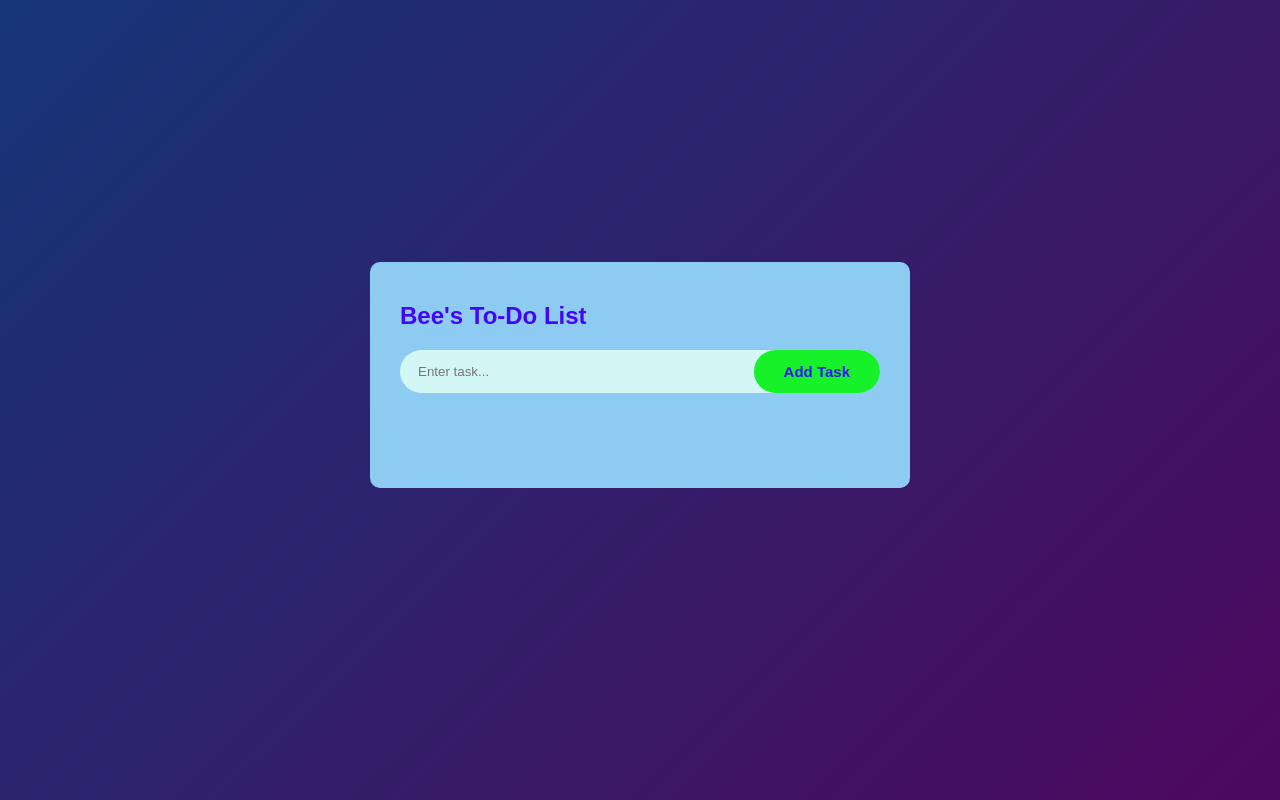
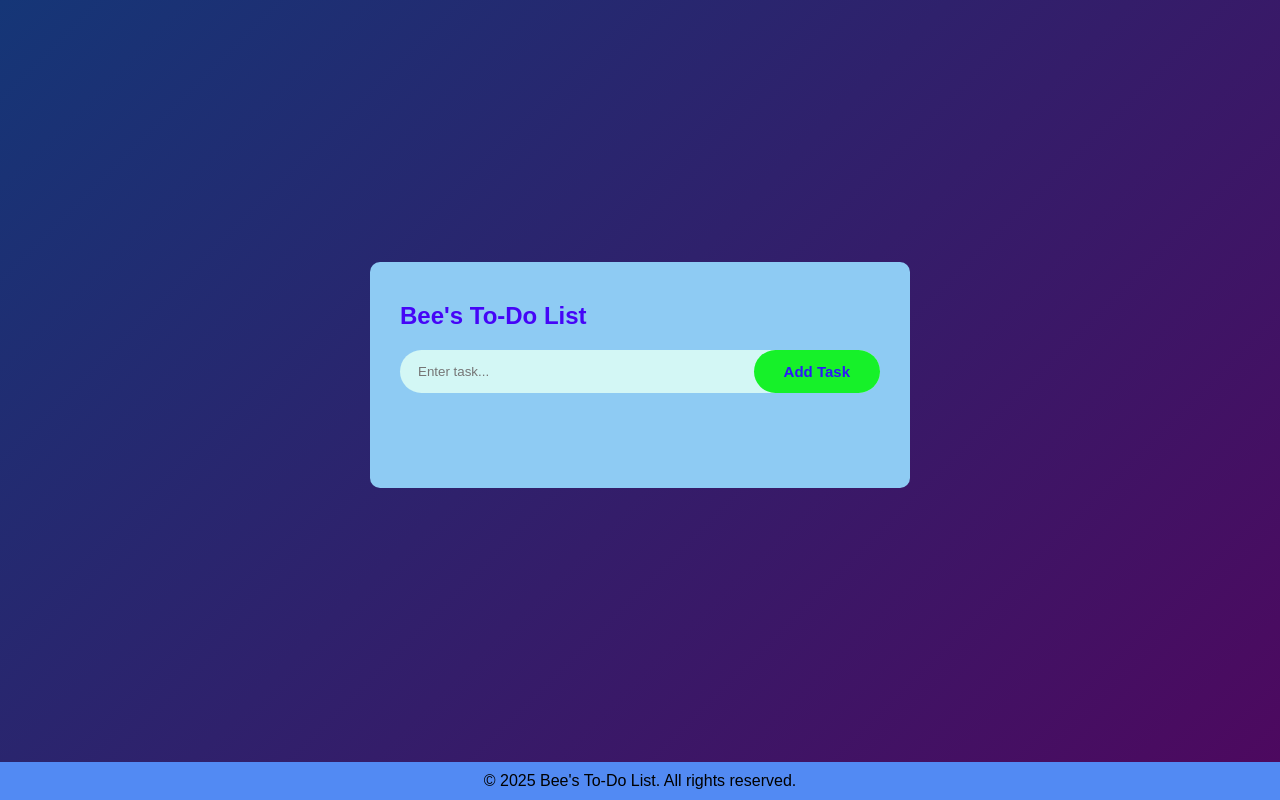
Before and after one commit to BusisiweBusie/Busie-s-To-do-List, a plain HTML site: page index.html in a window 1280 px wide. Drawn offline with nearby package versions, Linux system fonts and the light colour scheme.

Commit message:
added a footer

```diff
--- a/index.html
+++ b/index.html
@@ -7,7 +7,16 @@
     <link rel="stylesheet" href="style.css">
     <title>To-Do-List</title>
   <link rel="stylesheet" href="https://cdn-uicons.flaticon.com/uicons-regular-rounded/css/uicons-regular-rounded.css">
-
+  <style>
+    footer {
+        text-align: center;
+        padding: 10px;
+        background-color: #528af3;
+        position: fixed;
+        bottom: 0;
+        width: 100%;
+    }
+</style>
 </head>
 <body>
 
@@ -30,6 +39,10 @@
     </div>
 
 </div>
+
+<footer>
+    <p>&copy; 2025 Bee's To-Do List. All rights reserved.</p>
+</footer>
 <script src="script.js"></script>
 
 </body>
```
